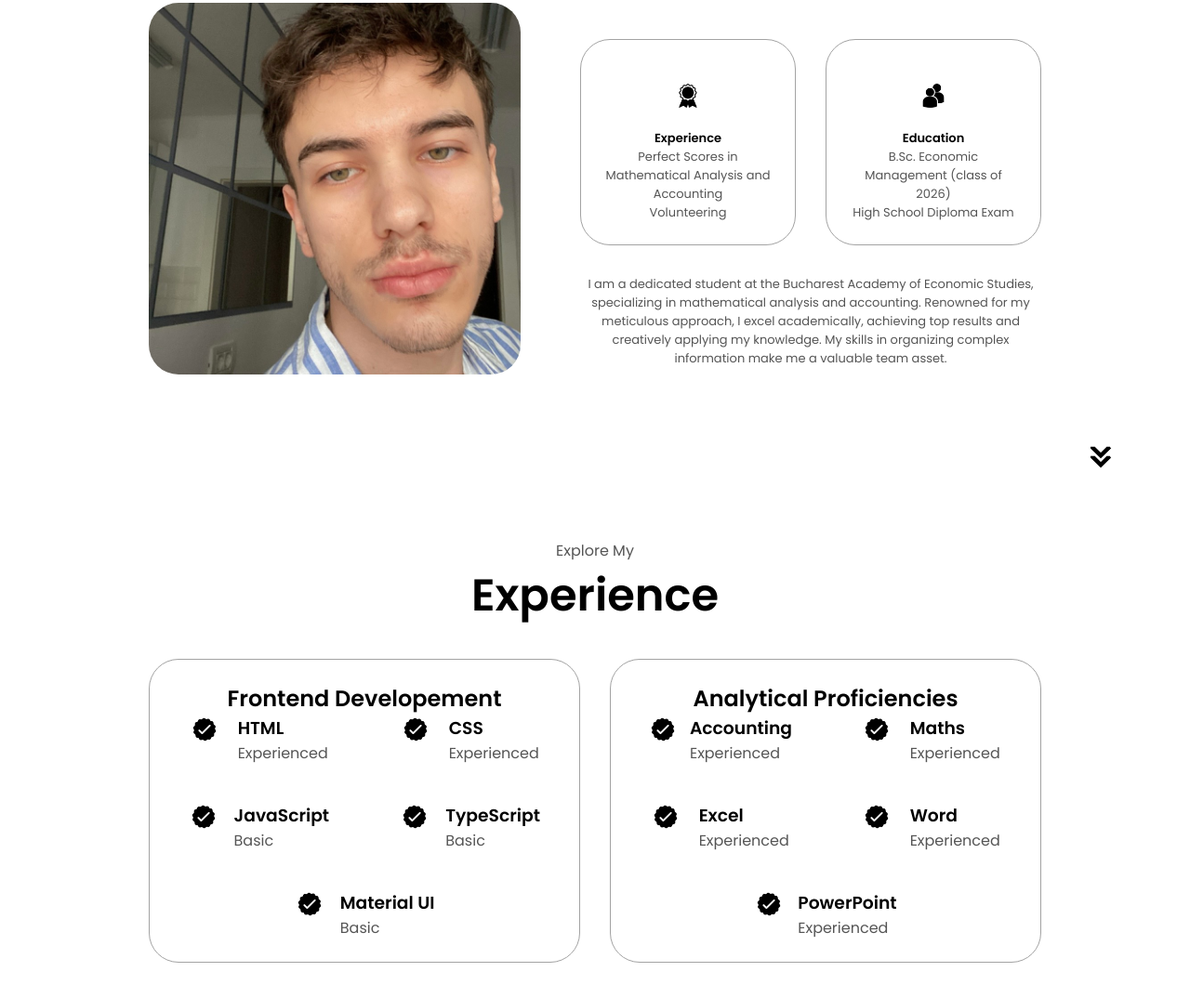
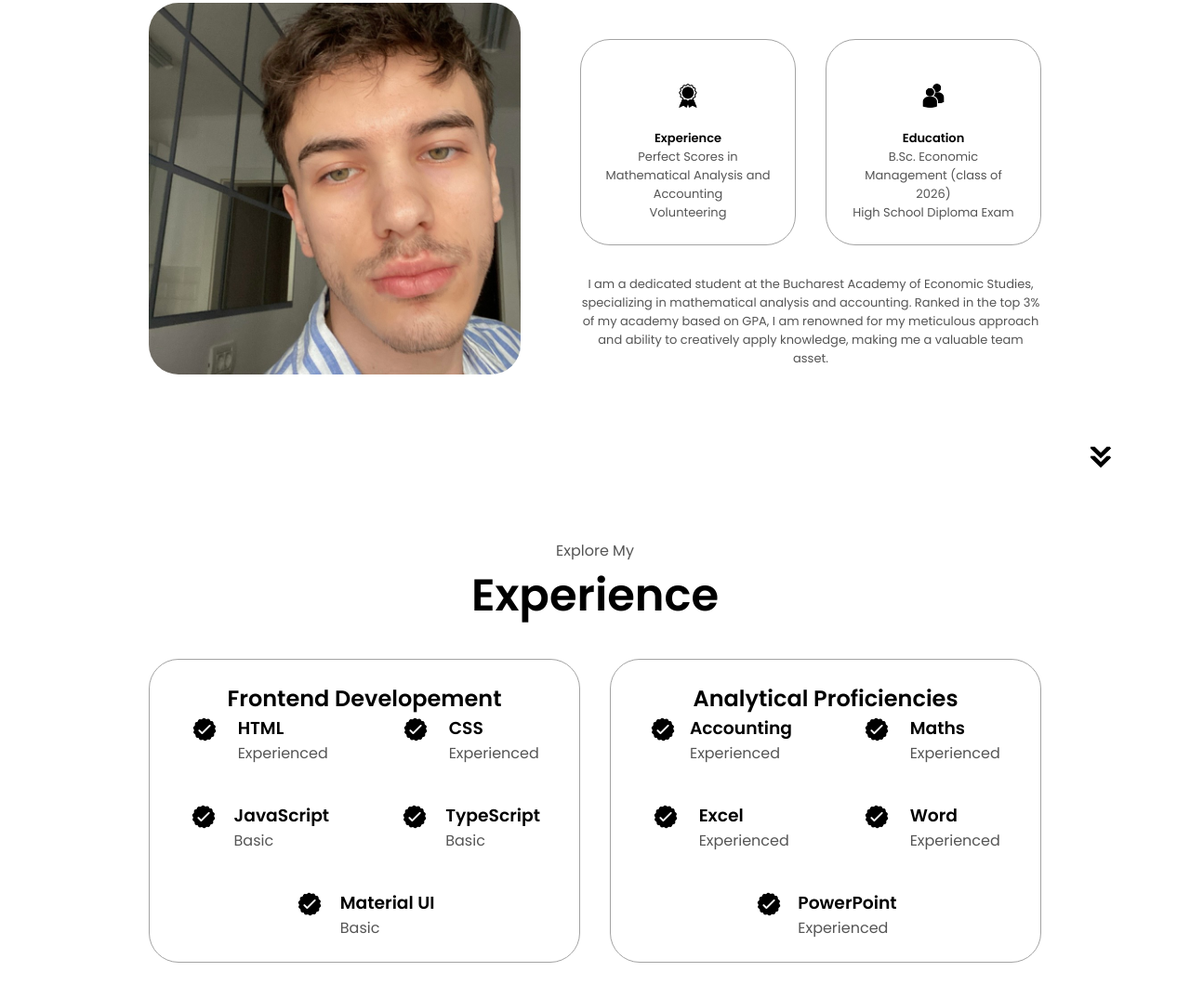
Before and after one commit to StefanCRadu/html-css-js-portofolio, a plain HTML site: page index.html in a window 1280 px wide. Shown: the part 996-2070 px from the top of the page at 93% size. Drawn offline with Linux system fonts and the light colour scheme.

Commit message:
Update index.html

```diff
--- a/index.html
+++ b/index.html
@@ -91,7 +91,7 @@
                     </div>
                     <div class="text-container">
                         <p style="font-size: small">
-                            I am a dedicated student at the Bucharest Academy of Economic Studies, specializing in mathematical analysis and accounting. Renowned for my meticulous approach, I excel academically, achieving top results and creatively applying my knowledge. My skills in organizing complex information make me a valuable team asset.</p>
+                            I am a dedicated student at the Bucharest Academy of Economic Studies, specializing in mathematical analysis and accounting. Ranked in the top 3% of my academy based on GPA, I am renowned for my meticulous approach and ability to creatively apply knowledge, making me a valuable team asset.</p>
                     </div>
                 </div>
             </div>
```
